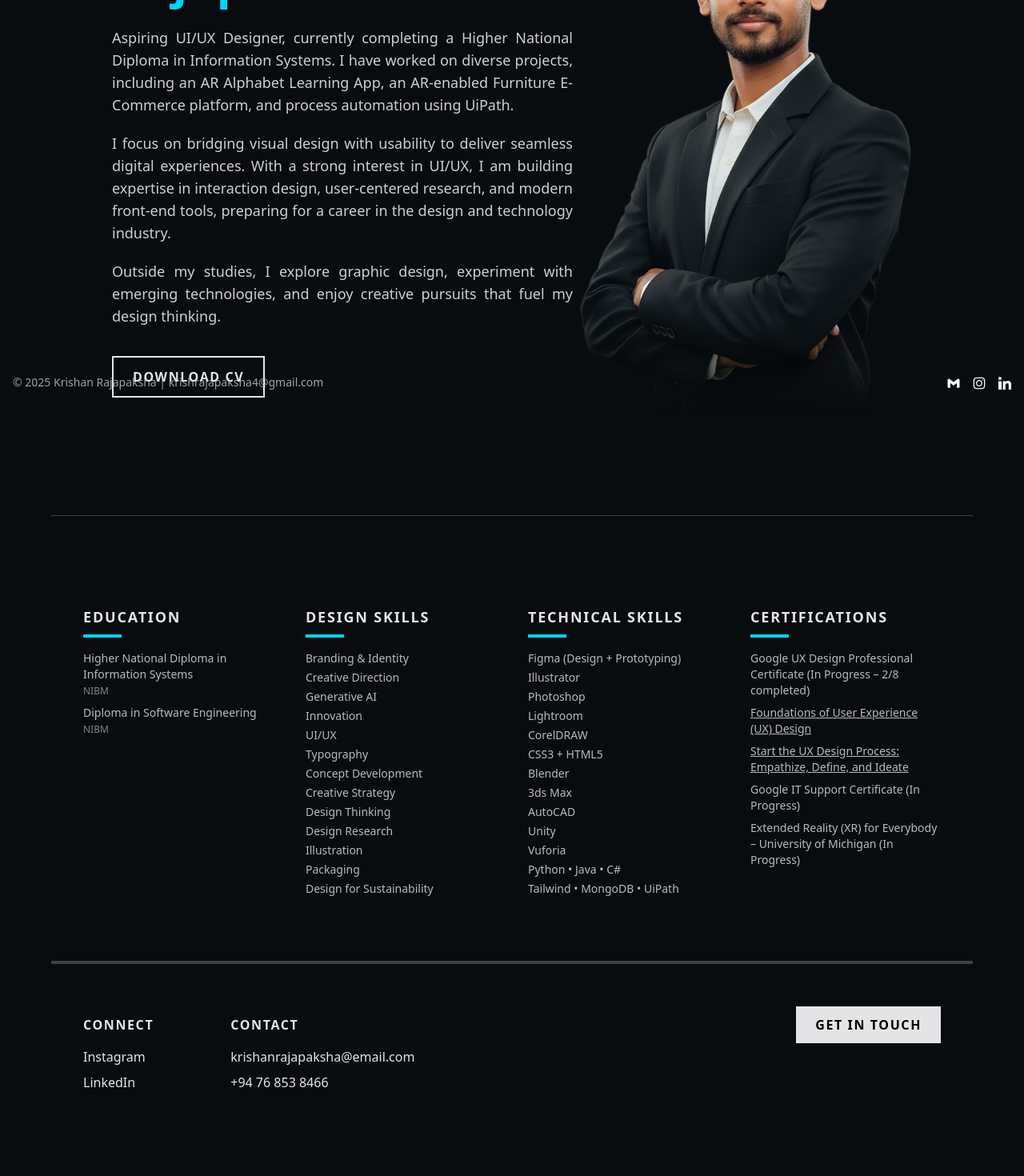
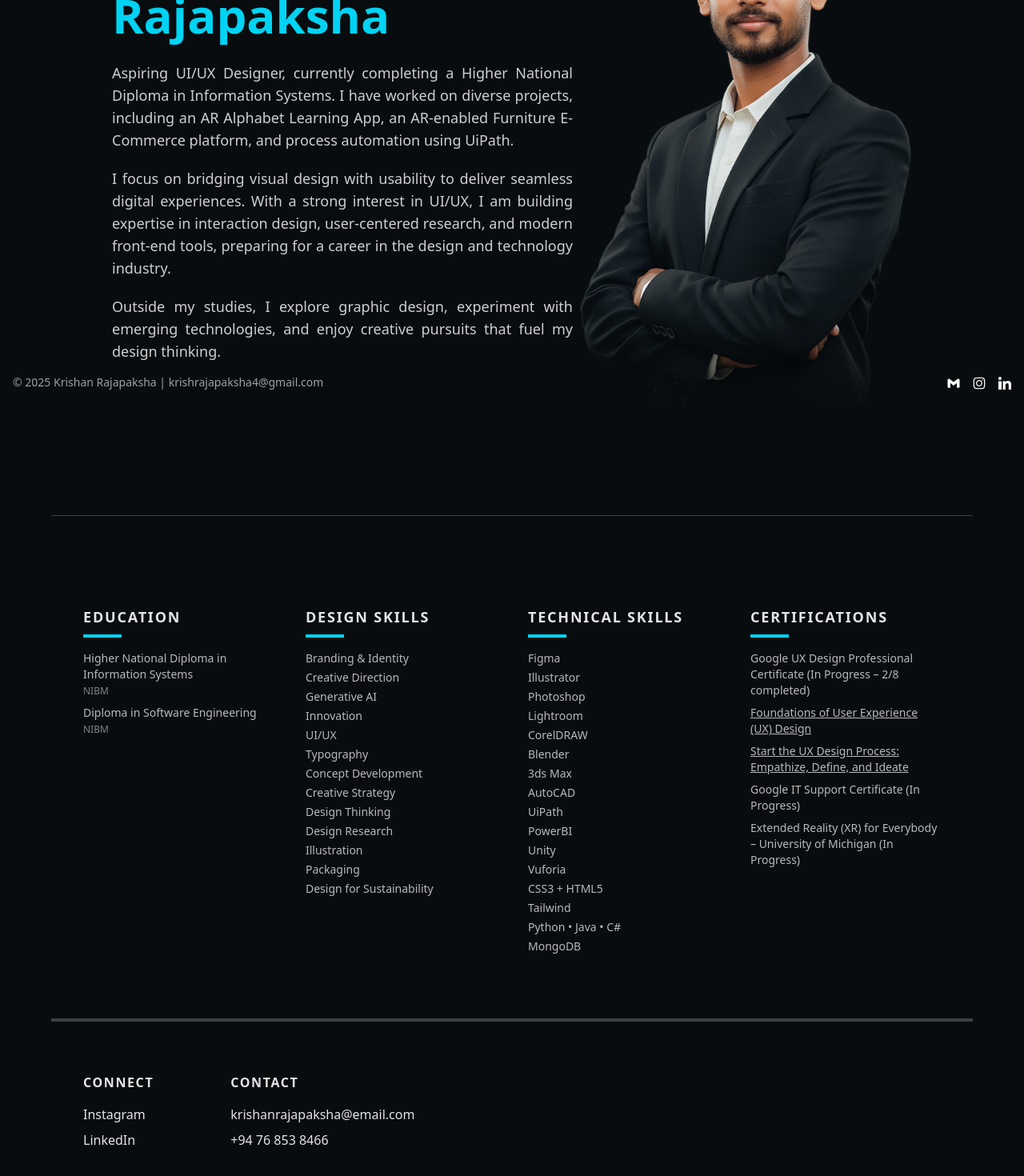
Before and after one commit to krishrajapaksha/portfolio, a React (Vite) app: page /about in a window 1280 px wide. Shown: the part 300-1770 px from the top of the page at 80% size. Before the commit the page ends 1745 px from the top, so only its background shows below. Built offline with nearby package versions, Linux system fonts and the light colour scheme; a web font is replaced by a local one.

Commit message:
Fix_some_features

```diff
--- a/src/App.jsx
+++ b/src/App.jsx
@@ -11,10 +11,12 @@ import About from "./pages/About";
 import Contact from "./pages/Contact";
 import Work from "./pages/Work";
 import WorkDetail from "./pages/WorkDetail";
+import ScrollToTop from "./components/ScrollToTop";
 
 const App = () => {
   return (
     <Router>
+      <ScrollToTop />
       <Header />
       <main className="pt-20">
         <Routes>
--- a/src/components/Header.jsx
+++ b/src/components/Header.jsx
@@ -47,7 +47,7 @@ const Header = () => {
 
       {/* Mobile Menu Dropdown */}
       {navOpen && (
-        <div className="md:hidden bg-[#111518]/80 backdrop-blur-sm text-white flex flex-col items-center py-6 gap-6 pointer-events-auto -mt-20">
+        <div className="md:hidden bg-[#111518]/80 backdrop-blur-sm text-white flex flex-col items-center py-6 gap-6 pointer-events-auto -mt-21">
           {navItems.map(({ label, path }, idx) => (
             <Link
               key={idx}
--- /dev/null
+++ b/src/components/ScrollToTop.js
@@ -0,0 +1,12 @@
+import { useEffect } from "react";
+import { useLocation } from "react-router-dom";
+
+export default function ScrollToTop() {
+  const { pathname } = useLocation();
+
+  useEffect(() => {
+    window.scrollTo(0, 0);
+  }, [pathname]);
+
+  return null;
+}
--- a/src/pages/About.jsx
+++ b/src/pages/About.jsx
@@ -58,14 +58,7 @@ const About = () => {
       technologies, and enjoy creative pursuits that fuel my design thinking.
     </p>
 
-    {/* CV Download Button */}
-    <a
-      href="/Krishan_Rajapaksha.pdf"
-      download
-      className="mt-4 px-6 py-3 border-2 border-zinc-200 text-zinc-200 font-semibold hover:border-cyan-400 transition tracking-widest"
-    >
-      DOWNLOAD CV
-    </a>
+
   </div>
 
 
@@ -130,19 +123,22 @@ const About = () => {
             <h3 className="text-lg font-semibold text-zinc-200 mb-2 tracking-widest">TECHNICAL SKILLS</h3>
             <div className="h-1 w-12 bg-cyan-400 mb-4"></div>
             <ul className="opacity-80 text-sm space-y-1 text-left">
-              <li>Figma (Design + Prototyping)</li>
+              <li>Figma</li>
               <li>Illustrator</li>
               <li>Photoshop</li>
               <li>Lightroom</li>
               <li>CorelDRAW</li>
-              <li>CSS3 + HTML5</li>
               <li>Blender</li>
               <li>3ds Max</li>
               <li>AutoCAD</li>
+              <li>UiPath</li>
+              <li>PowerBI</li>
               <li>Unity</li>
               <li>Vuforia</li>
+              <li>CSS3 + HTML5</li>
+              <li>Tailwind</li>
               <li>Python • Java • C#</li>
-              <li>Tailwind • MongoDB • UiPath</li>
+              <li>MongoDB</li>
             </ul>
           </div>
 
@@ -235,15 +231,6 @@ const About = () => {
           </div>
         </div>
 
-        {/* Right: Button */}
-        <div>
-          <a
-            href="/contact"
-            className="px-6 py-3 bg-zinc-200 text-black font-semibold hover:bg-cyan-400 transition tracking-widest"
-          >
-            GET IN TOUCH
-          </a>
-        </div>
       </section>
 
       <Footer />
--- a/src/pages/Work.jsx
+++ b/src/pages/Work.jsx
@@ -138,12 +138,12 @@ const Work = () => {
       </section>
 
       <section className="py-16 px-6 md:px-20">
-  <div className="grid sm:grid-cols-2 lg:grid-cols-3 gap-4">
+      <div className="grid sm:grid-cols-2 lg:grid-cols-3 gap-2">
         {filteredProjects.map((project, i) => (
           <Link
             to={`/work/${project.slug}`}
             key={i}
-        className="relative group overflow-hidden aspect-square bg-[#111518] rounded-md"
+            className="relative group overflow-hidden aspect-square bg-[#111518]"
           >
         <img
           src={project.image}
@@ -151,18 +151,29 @@ const Work = () => {
           className="w-full h-full object-cover transition-transform duration-700 group-hover:scale-110"
         />
         {/* Always show overlay on mobile */}
-        <div className="absolute inset-0 bg-black/60 opacity-100 sm:opacity-0 sm:group-hover:opacity-100 transition duration-500 flex flex-col items-center justify-center text-center p-4">
-          <h3 className="text-lg font-bold text-zinc-200">{project.title}</h3>
-          <p className="text-sm opacity-80">
+        <div className="absolute inset-0 bg-black/60 opacity-100 sm:opacity-0 sm:group-hover:opacity-100 transition duration-500 flex flex-col items-start justify-end text-left p-4">
+
+          {/* Top-right VIEW tag */}
+          <span className="absolute top-3 right-3 opacity-80 text-white tracking-widest text-xs font-bold px-5 py-3 inline-flex items-center gap-1">
+            <span className="material-symbols-rounded text-sm">touch_app</span>
+            VIEW
+          </span>
+
+          {/* Bottom-left content */}
+          <div className="px-5 py-5">
+            <h3 className="text-lg  mb-2 font-semibold text-zinc-200">{project.title}</h3>
+            <div className="h-1 w-12 bg-cyan-400 mb-2 mt-2"></div>
+            <p className="text-sm tracking-widest font-semibold opacity-80">
               {Array.isArray(project.category)
                 ? project.category.join(" / ")
                 : project.category}
             </p>
-          <span className="mt-2 inline-flex items-center text-zinc-200 font-semibold">
-            View <span className="material-symbols-rounded ml-1">arrow_forward</span>
-          </span>
 
           </div>
+
+
+</div>
+
       </Link>
     ))}
   </div>
--- a/src/pages/WorkDetail.jsx
+++ b/src/pages/WorkDetail.jsx
@@ -25,9 +25,6 @@ const WorkDetail = () => {
         <h1 className="text-3xl md:text-4xl font-bold text-zinc-200 mb-6">
           {project.title}
         </h1>
-        <p className="uppercase tracking-widest text-sm text-zinc-500 mb-8">
-          {Array.isArray(project.category) ? project.category.join(" / ") : project.category}
-        </p>
 
         {project.imageH && (
           <img
```
Also changed, not shown: 1 other file (tests, documents, lock files or other folders). Lines whose indentation alone changed are shown as unchanged.
